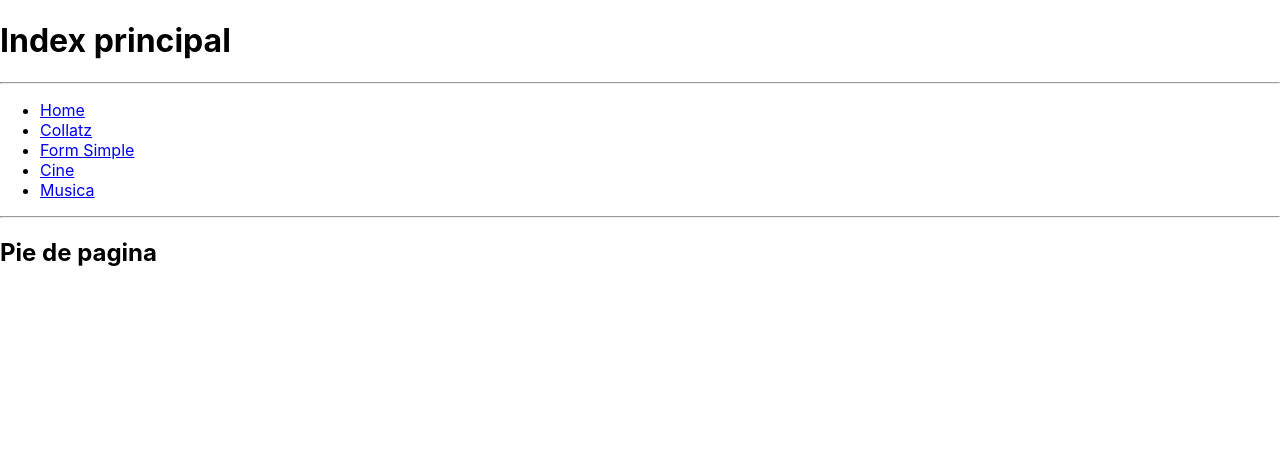
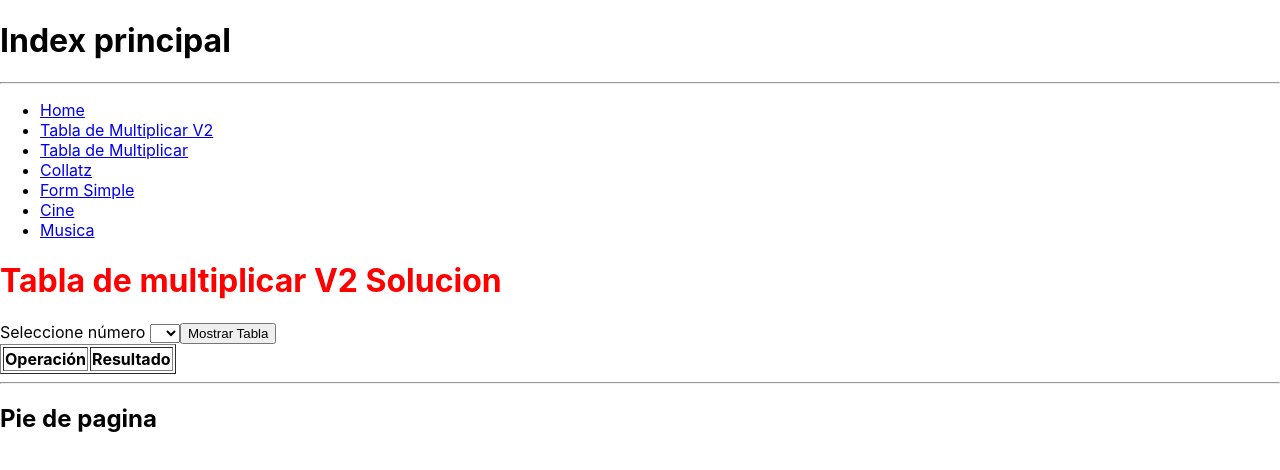
Before and after one commit to AlvaroCascoV/reactformsrutas, a React (Create React App) app: page /tablamultiplicarv2solucion in a window 1280 px wide. Shown: the top 470 px of the page. Built offline with nearby package versions, Linux system fonts and the light colour scheme.

Commit message:
tablav2 rotos

```diff
--- a/src/components/MenuRutas.js
+++ b/src/components/MenuRutas.js
@@ -6,6 +6,12 @@ export default class MenuRutas extends Component {
             <ul>
                 <li>
                     <a href='/'>Home</a>
+                </li>
+                <li>
+                    <a href='/tablamultiplicarv2'>Tabla de Multiplicar V2</a>
+                </li>
+                <li>
+                    <a href='/tablamultiplicar'>Tabla de Multiplicar</a>
                 </li>
                 <li>
                     <a href='/collatz'>Collatz</a>
--- a/src/components/Router.js
+++ b/src/components/Router.js
@@ -5,6 +5,10 @@ import Cine from './Cine'
 import Musica from './Musica'
 import FormSimple from './FormSimple'
 import Collatz from './Collatz'
+import TablaMultiplicar from './TablaMultiplicar'
+import TablaMultiplicarSolucion from './TablaMultiplicarSolucion'
+import TablaMultiplicarv2 from './TablaMultiplicarv2'
+import TablaMultiplicarv2Solucion from './TablaMultiplicarv2Solucion'
 
 export default class Router extends Component {
     render() {
@@ -16,6 +20,10 @@ export default class Router extends Component {
                     <Route path='/musica' element={<Musica />} />
                     <Route path='/formsimple' element={<FormSimple/>}/>
                     <Route path='/collatz' element={<Collatz/>}/>
+                    <Route path='/tablamultiplicar' element={<TablaMultiplicar/>}/>
+                    <Route path='/tablamultiplicarsolucion' element={<TablaMultiplicarSolucion/>}/>
+                    <Route path='/tablamultiplicarv2' element={<TablaMultiplicarv2/>}/>
+                    <Route path='/tablamultiplicarv2solucion' element={<TablaMultiplicarv2Solucion/>}/>
                 </Routes>
             </BrowserRouter>
         )
--- /dev/null
+++ b/src/components/TablaMultiplicar.js
@@ -0,0 +1,51 @@
+import React, { Component } from 'react'
+
+export default class TablaMultiplicar extends Component {
+    cajaNumero = React.createRef();
+    tablear = (event) => {
+        event.preventDefault();
+        console.log("Formulario enviado")
+        let numero = parseInt(this.cajaNumero.current.value);
+        let aux = [];
+        for (let i = 1; i <= 10; i++) {
+            let resultado = numero * i;
+            aux.push(resultado);
+        }
+        this.setState({
+            numeros: aux
+        })
+    }
+    state = {
+        numeros: []
+    }
+    render() {
+        return (
+            <div>
+                <h1>Tabla de multiplicar</h1>
+                <form onSubmit={this.tablear}>
+                    <label>Introduzca número </label>
+                    <input type='number' ref={this.cajaNumero} />
+                    <button>Mostrar Tabla</button>
+                    <table border={"1px"}>
+                        <thead>
+                            <td>Operación</td>
+                            <td>Resultado</td>
+                        </thead>
+                        <tbody>
+                            {
+                                this.state.numeros.map((num, index) => {
+                                    return (
+                                        <tr>
+                                            <td key={index}>{this.cajaNumero.current.value}*{index+1}</td>
+                                            <td key={index}>{num}</td>
+                                        </tr>
+                                    )
+                                })
+                            }
+                        </tbody>
+                    </table>
+                </form>
+            </div>
+        )
+    }
+}
--- /dev/null
+++ b/src/components/TablaMultiplicarSolucion.js
@@ -0,0 +1,55 @@
+import React, { Component } from 'react'
+
+export default class TablaMultiplicarSolucion extends Component {
+    cajaNumero = React.createRef();
+    generarTabla = (event) => {
+        event.preventDefault();
+        let aux = [];
+        let numero = parseInt(this.cajaNumero.current.value);
+        for (let i = 1; i <= 10; i++) {
+            var operacion = numero + " * " + i;
+            var resultado = numero * i;
+            let dato = {
+                operacion: operacion,
+                resultado: resultado
+            }
+            aux.push(dato);
+        }
+        this.setState({
+            tabla: aux
+        })
+    }
+    state = {
+        tabla: []
+    }
+    render() {
+        return (
+            <div>
+                <h1>Tabla de multiplicar (Solucion)</h1>
+                <form onSubmit={this.generarTabla}>
+                    <label>Introduzca número </label>
+                    <input type='number' ref={this.cajaNumero} />
+                    <button>Mostrar Tabla</button>
+                    <table border={"1px"}>
+                        <thead>
+                            <tr>
+                                <th>Operación</th>
+                                <th>Resultado</th>
+                            </tr>
+                        </thead>
+                        <tbody>
+                            {
+                                this.state.tabla.map((fila, index) => {
+                                    return (<tr key={index}>
+                                        <td>{fila.operacion}</td>
+                                        <td>{fila.resultado}</td>
+                                    </tr>)
+                                })
+                            }
+                        </tbody>
+                    </table>
+                </form>
+            </div>
+        )
+    }
+}
--- /dev/null
+++ b/src/components/TablaMultiplicarv2.js
@@ -0,0 +1,80 @@
+import React, { Component } from 'react'
+
+export default class TablaMultiplicarv2 extends Component {
+    constructor(props) {
+        super(props);
+        this.state = {
+            tabla: [],
+            select: []
+        }
+        this.selectNumero = React.createRef();
+        this.generarSelect();
+    }
+    generarSelect = () => {
+        console.log("select generado")
+        let aux = []
+        for (let i = 0; i <= 5; i++) {
+            let aleatorio = parseInt((Math.random() * 100) + 1)
+            aux.push(aleatorio)
+        }
+        console.log(aux)
+        this.setState({
+            select: aux
+        })
+    }
+    generarTabla = (event) => {
+        event.preventDefault();
+        let aux = [];
+        let numero = parseInt(this.selectNumero.current.value);
+        for (let i = 1; i <= 10; i++) {
+            var operacion = numero + " * " + i;
+            var resultado = numero * i;
+            let dato = {
+                operacion: operacion,
+                resultado: resultado
+            }
+            aux.push(dato);
+        }
+        this.setState({
+            tabla: aux
+        })
+    }
+    render() {
+        return (
+            <div>
+                <h1>Tabla de multiplicar V2</h1>
+                <form onSubmit={this.generarTabla}>
+                    <button onClick={this.generarSelect}>select</button>
+                    <label>Introduzca número </label>
+                    <select ref={this.selectNumero}>
+                        <option />
+                        {
+                            this.state.select.map((num, index) => {
+                                return (<option key={index}>{num}</option>)
+                            })
+                        }
+                    </select>
+                    <button>Mostrar Tabla</button>
+                    <table border={"1px"}>
+                        <thead>
+                            <tr>
+                                <th>Operación</th>
+                                <th>Resultado</th>
+                            </tr>
+                        </thead>
+                        <tbody>
+                            {
+                                this.state.tabla.map((fila, index) => {
+                                    return (<tr key={index}>
+                                        <td>{fila.operacion}</td>
+                                        <td>{fila.resultado}</td>
+                                    </tr>)
+                                })
+                            }
+                        </tbody>
+                    </table>
+                </form>
+            </div>
+        )
+    }
+}
--- /dev/null
+++ b/src/components/TablaMultiplicarv2Solucion.js
@@ -0,0 +1,71 @@
+import React, { Component } from 'react'
+
+export default class TablaMultiplicarv2Solucion extends Component {
+    selectNumero = React.createRef();
+    generarTabla = (event) => {
+        event.preventDefault();
+        let aux = [];
+        let numero = parseInt(this.selectNumero.current.value);
+        for (let i = 1; i <= 10; i++) {
+            var operacion = numero + " * " + i;
+            var resultado = numero * i;
+            let dato = {
+                operacion: operacion,
+                resultado: resultado
+            }
+            aux.push(dato);
+        }
+        this.setState({
+            tabla: aux
+        })
+    }
+    numeros= [8, 4, 6, 9]
+    generarRandoms = () => {
+        console.log("select generado")
+        for (let i = 0; i <= 5; i++) {
+            let random = parseInt((Math.random() * 50) + 1)
+            this.numeros.push(random)
+        }
+    }
+    state = {
+        tabla: [],
+    }
+    render() {
+        return (
+            <div>
+                <h1 style={{color:"red"}}>Tabla de multiplicar V2 Solucion</h1>
+                {()=>this.generarRandoms()}
+                <form onSubmit={this.generarTabla}>
+                    <label>Seleccione número </label>
+                    <select ref={this.selectNumero}>
+                        <option />
+                        {
+                            this.numeros.map((num, index) => {
+                                return (<option key={index}>{num}</option>)
+                            })
+                        }
+                    </select>
+                    <button>Mostrar Tabla</button>
+                    <table border={"1px"}>
+                        <thead>
+                            <tr>
+                                <th>Operación</th>
+                                <th>Resultado</th>
+                            </tr>
+                        </thead>
+                        <tbody>
+                            {
+                                this.state.tabla.map((fila, index) => {
+                                    return (<tr key={index}>
+                                        <td>{fila.operacion}</td>
+                                        <td>{fila.resultado}</td>
+                                    </tr>)
+                                })
+                            }
+                        </tbody>
+                    </table>
+                </form>
+            </div>
+        )
+    }
+}
```
